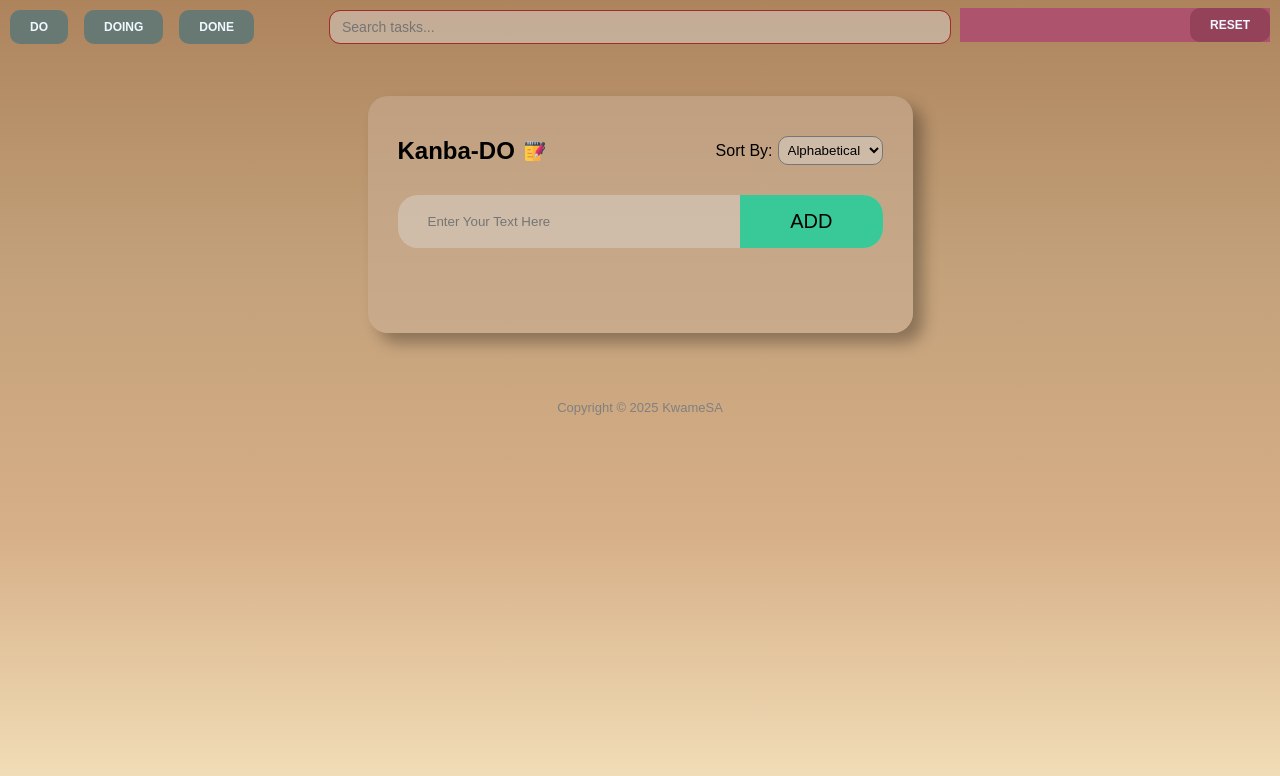
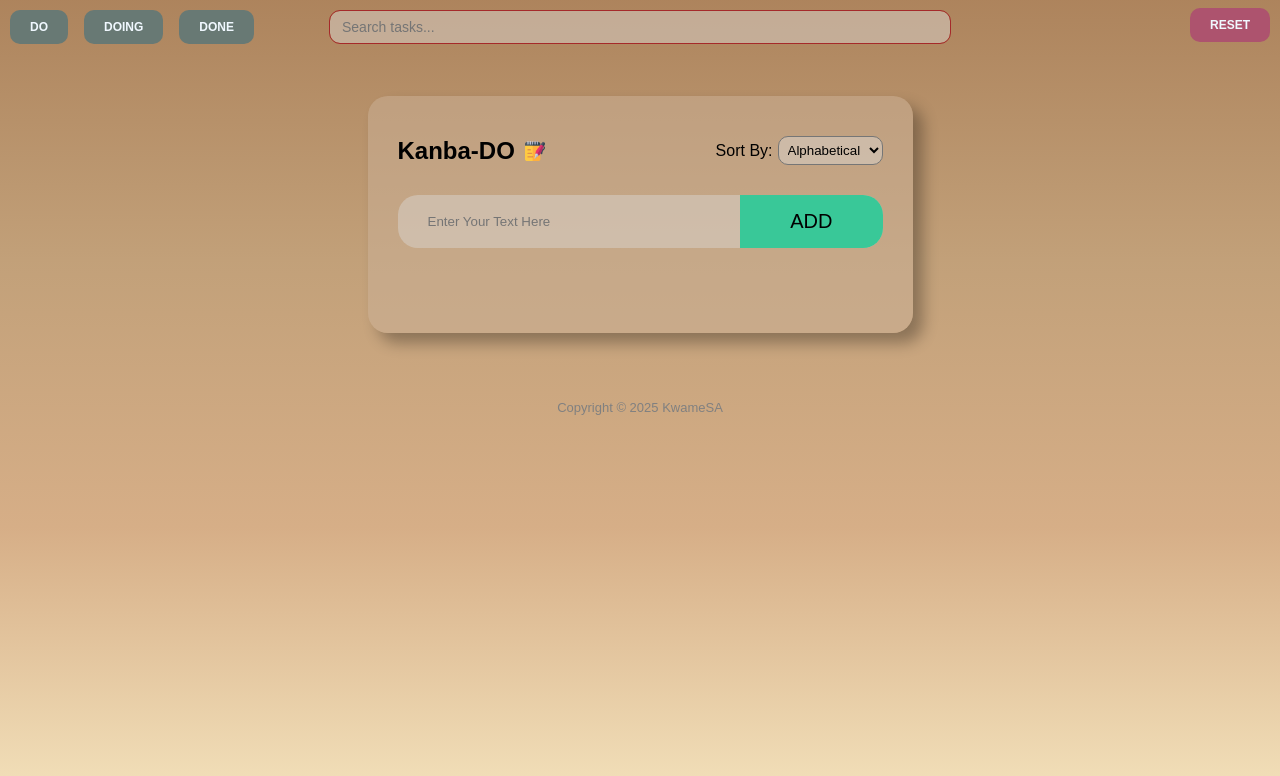
Before and after one commit to KwameSA/kanba-do, a plain HTML site: page index.html in a window 1280 px wide. In both pictures the pointer is over the button "RESET". Drawn offline with Linux system fonts and the light colour scheme.

Commit message:
Update main.css

```diff
--- a/main.css
+++ b/main.css
@@ -265,7 +265,7 @@ ul li span:hover {
   transform: translateY(-2px);
 }
 
-.top-btn-clr:hover {
+#clearTasksBtn:hover {
   background-color: rgb(173, 83, 110);
   transform: translateY(-2px);
 }
```
